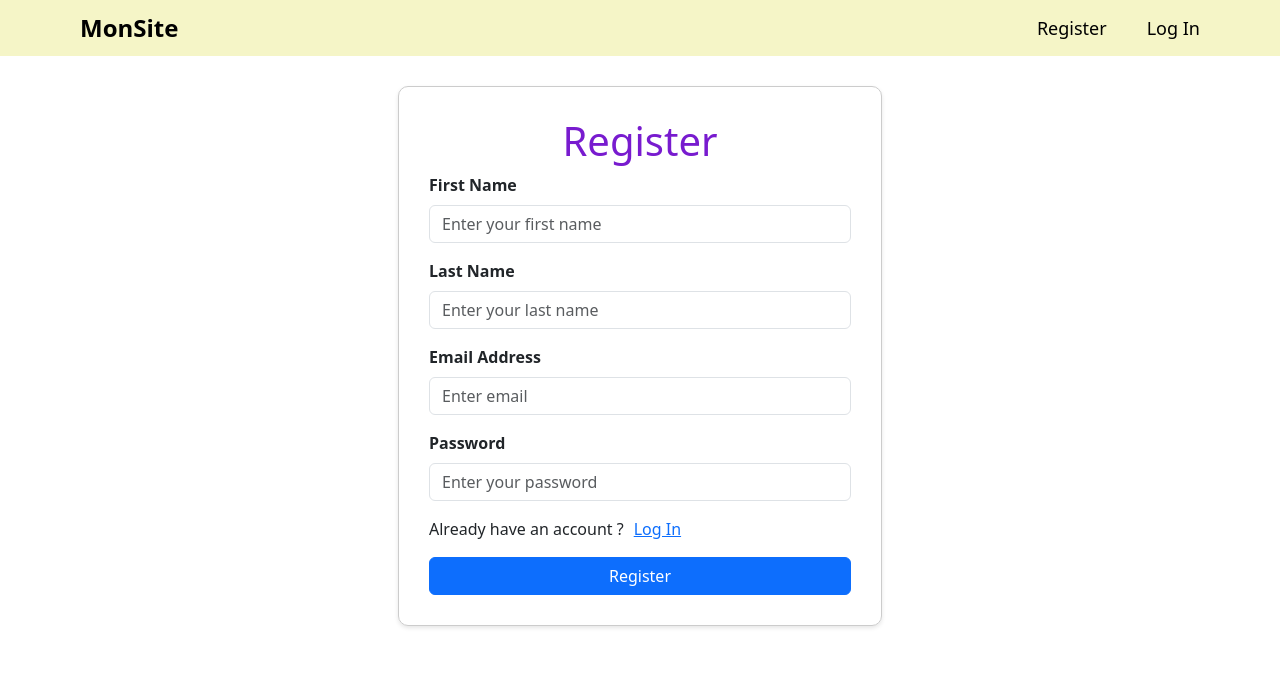
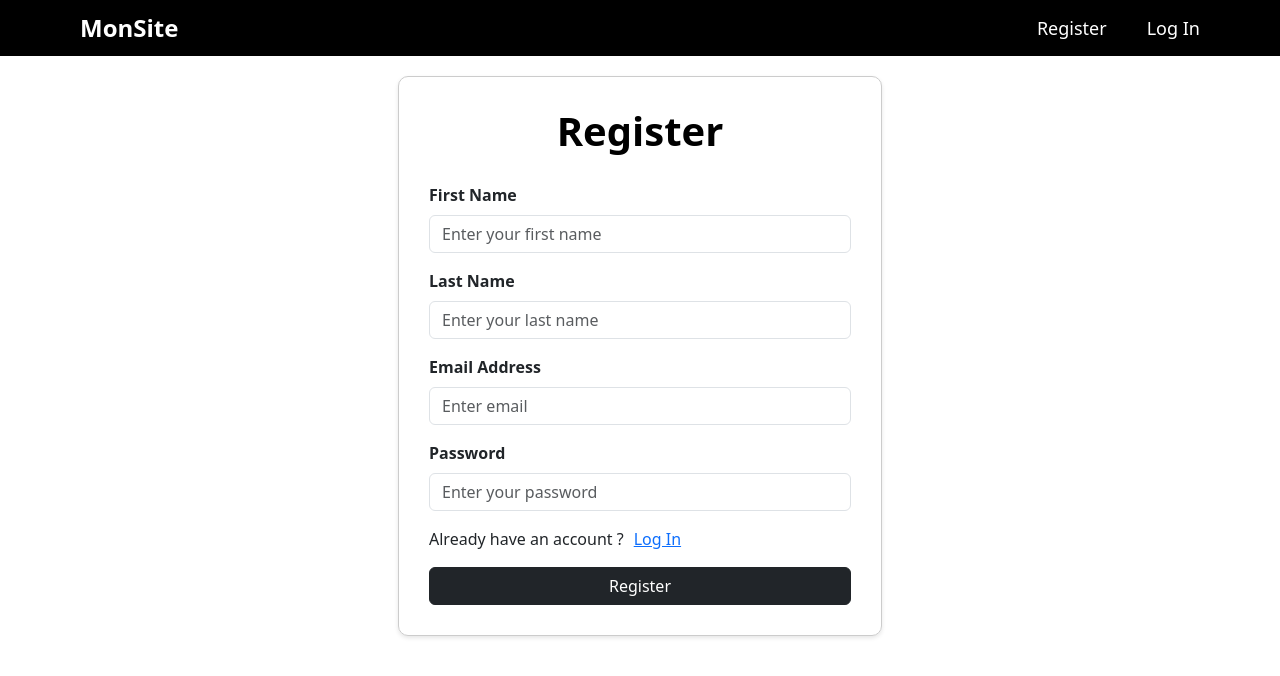
Before and after one commit to layelhajji/PRODIGY_FS_01, a React (Vite) app in the folder frontend/user_auth/: page /register in a window 1280 px wide. Shown: the top 676 px of the page. Built offline with nearby package versions, Linux system fonts and the light colour scheme.

Commit message:
final commit

```diff
--- a/frontend/user_auth/src/components/auth/login/Login.jsx
+++ b/frontend/user_auth/src/components/auth/login/Login.jsx
@@ -79,7 +79,7 @@ const Login = () => {
                 <br/>
                 <p> Don't have an account ?<Link to="/register">Sign Up</Link></p>
                 <br/>
-                <Button variant="primary" type="submit">
+                <Button variant="dark" type="submit">
                     Login
                 </Button>
             </Form>
--- a/frontend/user_auth/src/components/auth/login/login.css
+++ b/frontend/user_auth/src/components/auth/login/login.css
@@ -16,7 +16,8 @@ p{
 
 }
 form h1{
-    color:rgb(120, 27, 207);
+    color:black;
+    font-weight: bold;
 }
 .formulaire form{
     border: 1px solid #ccc;
--- a/frontend/user_auth/src/components/auth/signup/Signup.jsx
+++ b/frontend/user_auth/src/components/auth/signup/Signup.jsx
@@ -109,7 +109,7 @@ const Signup = () => {
                 </Form.Group>
                 <p>Already have an account ?<Link to="/login">Log In</Link></p>
 
-                <Button variant="primary" type="submit">
+                <Button variant="dark" type="submit">
                     Register
                 </Button>
             </Form>
--- a/frontend/user_auth/src/components/auth/signup/signup.css
+++ b/frontend/user_auth/src/components/auth/signup/signup.css
@@ -2,7 +2,7 @@
     display: flex;
     justify-content: center;
     align-items: center;
-    height: 210px;
+    height: 220px;
     margin:200px;
     margin-top:240px;
 
@@ -10,7 +10,9 @@
 
 }
 form h1{
-    color:rgb(120, 27, 207);
+    color:black;
+    font-weight: bold;
+    padding-bottom: 20px;
 }
 p{
     float: left;
--- a/frontend/user_auth/src/components/home/home.css
+++ b/frontend/user_auth/src/components/home/home.css
@@ -5,9 +5,9 @@ table {
     border-collapse: collapse; /* Supprime les espaces entre les bordures des cellules */
   }
   .titre{
-    padding-top: 100px;
+
     padding-left: 80px;
-    margin: 100px;
+    margin: 50px;
   }
   /* Applique une bordure autour du tableau */
   th, td {
--- a/frontend/user_auth/src/components/navbar/Navbar.jsx
+++ b/frontend/user_auth/src/components/navbar/Navbar.jsx
@@ -54,11 +54,11 @@ const styles = {
     display: 'flex',
     justifyContent: 'space-between',
     alignItems: 'center',
-    backgroundColor: 'rgb(245, 245, 199)',
+    backgroundColor: 'black',
     padding: '10px 80px',
   },
   logo: {
-    color: '#000',
+    color: '#FFF',
     fontSize: '24px',
     fontWeight: 'bold',
   },
@@ -72,7 +72,7 @@ const styles = {
     marginLeft: '40px',
   },
   navLink: {
-    color: '#000',
+    color: '#FFF',
     textDecoration: 'none',
     fontSize: '18px',
   }
```
